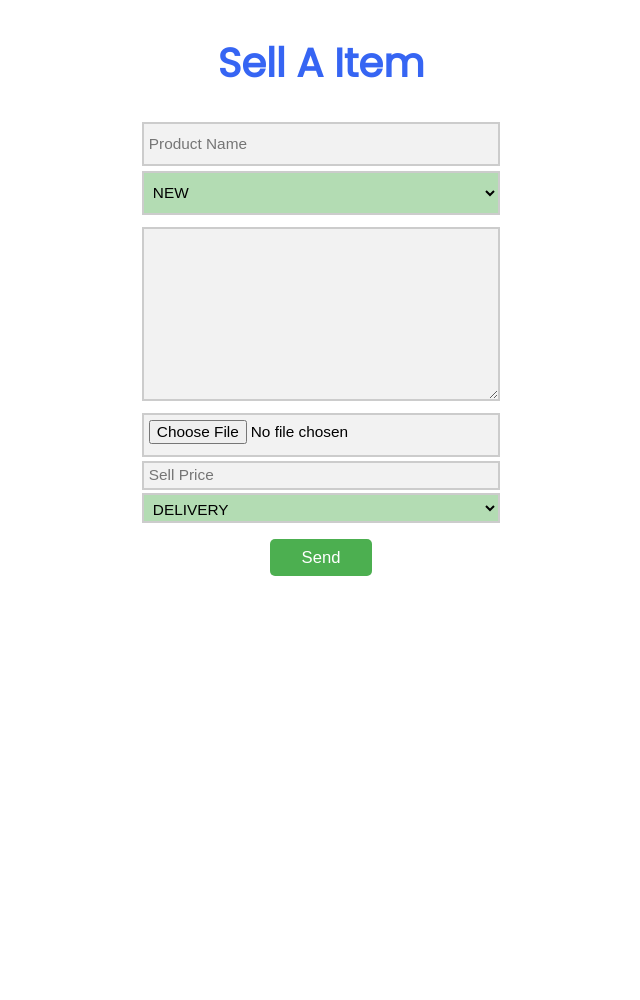
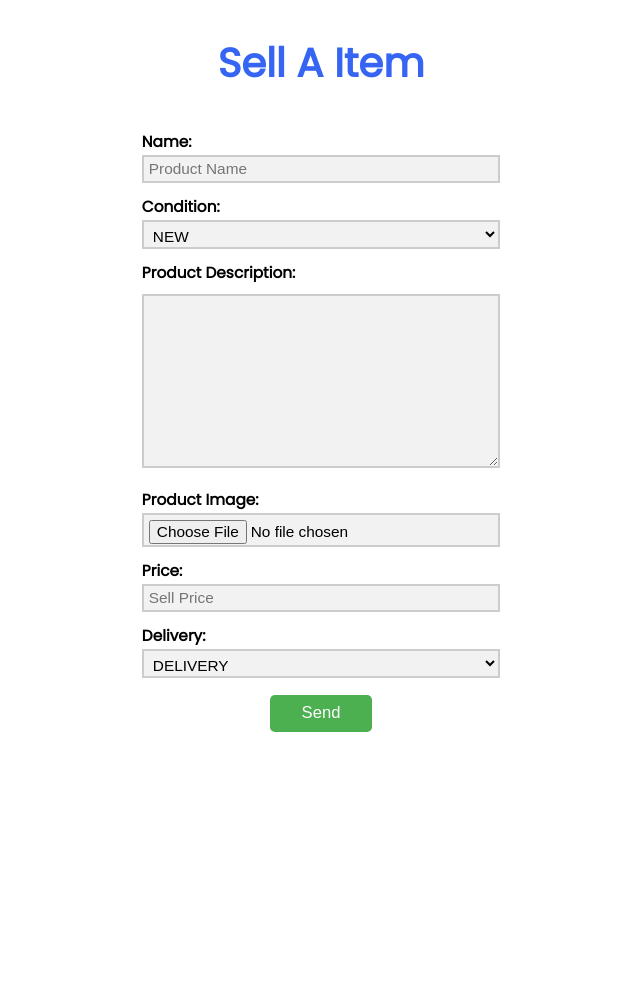
Before and after one commit to ChadG-202/StudentMarketplace, a PHP site: page /sell.html in a window 1280 px wide. Shown: the whole page, without its empty margins (319-959 px from the left). After the commit the page ends 732 px from the top, so only its background shows below. Run offline with PHP 8.4, Linux system fonts and the light colour scheme.

Commit message:
Working SellPage

```diff
--- a/StyleSheet.css
+++ b/StyleSheet.css
@@ -10,7 +10,6 @@
     margin: 0;
     padding: 0;
     scroll-behavior: smooth;
-    height: 1000px;
 }
 
 :root{
@@ -322,8 +321,7 @@
     color: #3665f3;
 }
 
-#signup_page_wrapper form,
-#sell_page_wrapper form{
+#signup_page_wrapper form{
     grid-row: 2/3;
     grid-column: 1/2;
     display: grid;
@@ -359,13 +357,7 @@
 #signup_page_wrapper form input[type="date"]:valid,
 #signup_page_wrapper form input[type="number"]:valid,
 #signup_page_wrapper form textarea:valid,
-#signup_page_wrapper form select:valid,
-#sell_page_wrapper form input[type="text"]:valid,
-#sell_page_wrapper form input[type="email"]:valid,
-#sell_page_wrapper form input[type="date"]:valid,
-#sell_page_wrapper form input[type="number"]:valid,
-#sell_page_wrapper form textarea:valid,
-#sell_page_wrapper form select:valid{
+#signup_page_wrapper form select:valid{
     background-color: #6fbd6f86;
 }
 
@@ -390,6 +382,15 @@
     background-color: #329035;
 }
 
-/*take out unneeded code
-add validation and hash to secure users data
-add sell page*/
+/*Sell form Page-------------------------------------*/
+#sell_page_wrapper form h2{
+    font-size: 1.2vw;
+    margin: 10px 0 0 15%;
+}
+
+#sell_page_wrapper form{
+    grid-row: 2/3;
+    grid-column: 1/2;
+    display: grid;
+    grid-template-rows: 0.5fr 0.5fr 0.5fr 0.5fr;
+}
--- a/index.js
+++ b/index.js
@@ -8,3 +8,7 @@
         modal.style.display = "none";
     }
 }
+
+if ( window.history.replaceState ) {
+    window.history.replaceState( null, null, window.location.href );
+}
--- a/sell.html
+++ b/sell.html
@@ -13,16 +13,22 @@
     <div id="sell_page_wrapper">
         <h1>Sell A Item</h1>
         <form autocomplete="off" action="sell.php" method="post" enctype="multipart/form-data">
+            <h2>Name:</h2>
             <input type="text" autocomplete="off" placeholder="Product Name" maxlength="100" pattern="[A-Za-z0-9_ ]{1,100}"
             title="Must have [Product Name]" required name="ProductName">
+            <h2>Condition:</h2>
             <select name="ProductCondition" id="PCondition" required>
                 <option value="New">NEW</option>
                 <option value="SlightDamage">SLIGHT DAMAGE</option>
                 <option value="Broken">BROKEN</option>
             </select>
-            <textarea name="ProductDescription" id="PDescription" cols="30" rows="10" minlength="50" maxlength="500" required></textarea>
+            <h2>Product Description:</h2>
+            <textarea name="ProductDescription" id="PDescription" cols="30" rows="10" minlength="1" maxlength="500" required></textarea>
+            <h2>Product Image:</h2>
             <input type="file" name="ProductImage">
-            <input type="number" step="any" name="ProductCost" id="PCost" required placeholder="Sell Price">
+            <h2>Price:</h2>
+            <input type="number" step="any" name="ProductCost" id="PCost" required min="1" placeholder="Sell Price">
+            <h2>Delivery:</h2>
             <select name="DeliveryOption" id="DOption" required>
                 <option value="Delivery">DELIVERY</option>
                 <option value="Collection">COLLECTION</option>
```
Also changed, not shown: index.php (+5 -3 lines), sell.php (added, +26 -0 lines), ProductImages/portfolio8.jpg (added).
